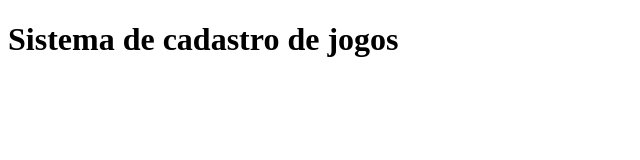
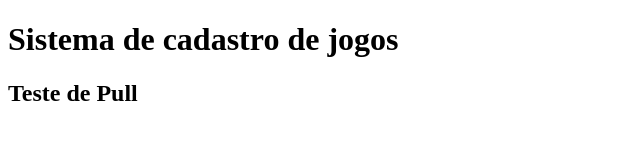
Before and after one commit to RenataMP/sistema-de-cadastro, a plain HTML site: page Index.html in a window 1280 px wide. Shown: the whole page, without its empty margins (0-640 px from the left). Drawn offline with Linux system fonts and the light colour scheme.

Commit message:
Teste de pull no index html

```diff
--- a/Index.html
+++ b/Index.html
@@ -8,5 +8,6 @@
 </head>
 <body>
     <h1>Sistema de cadastro de jogos</h1>
+    <h2>Teste de Pull</h2>
 </body>
 </html>
```
